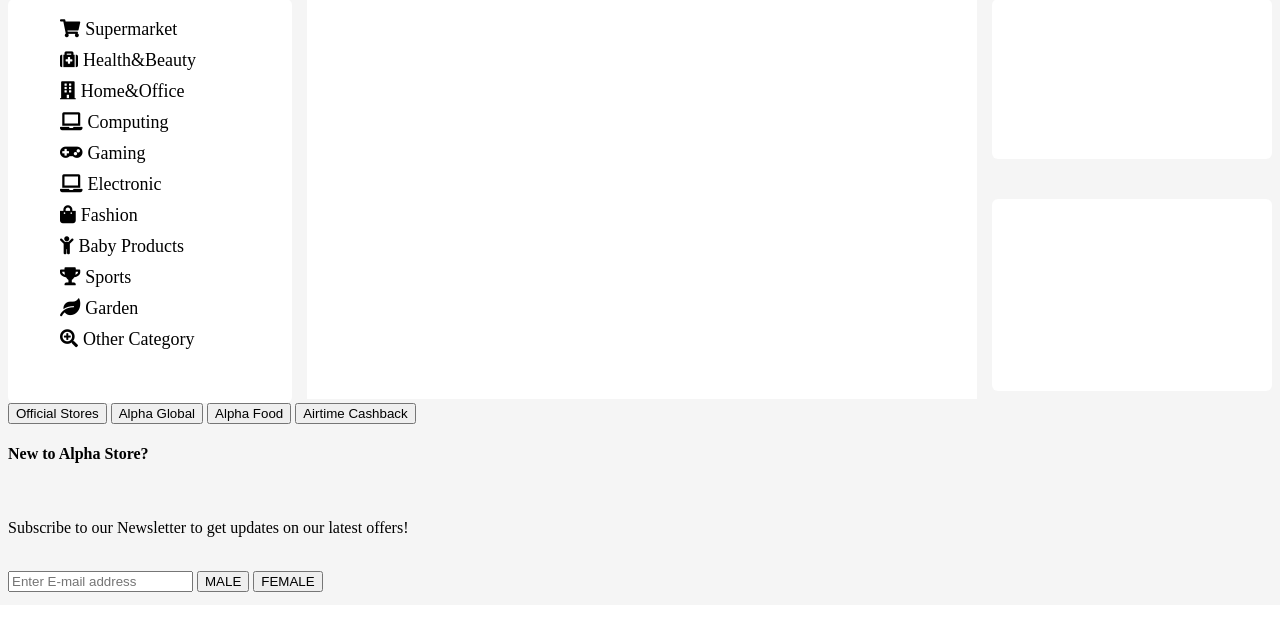
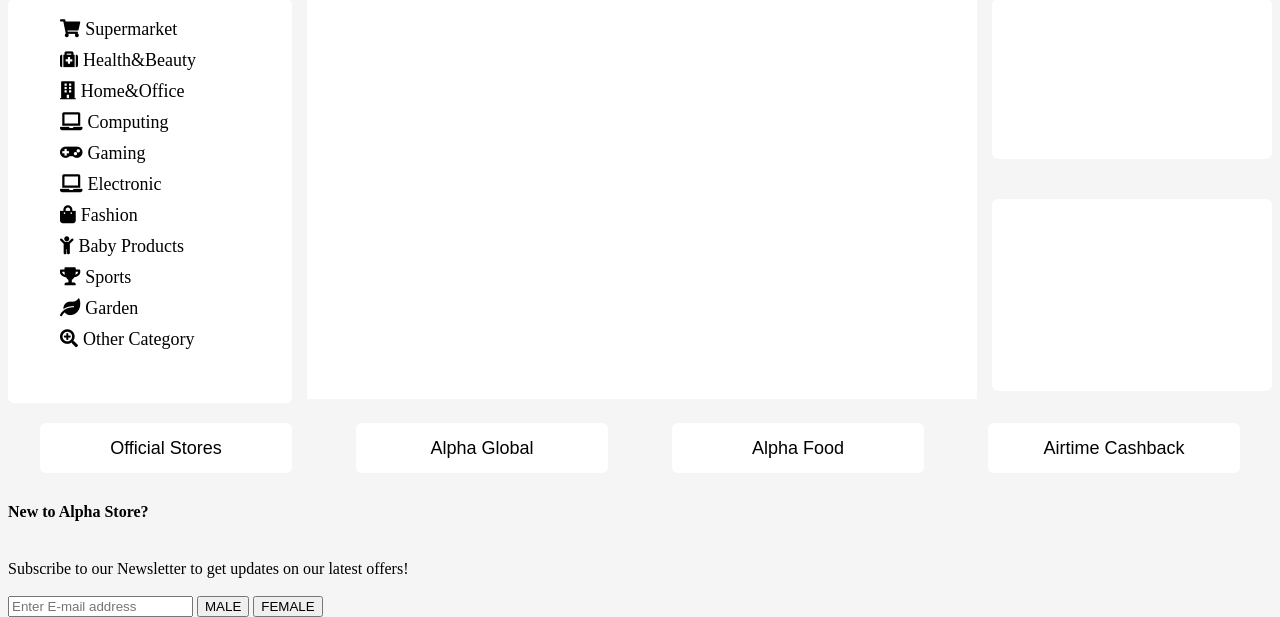
Before and after one commit to LifsaDev/myjum, a PHP site: page / in a window 1280 px wide. Shown: the part 195-812 px from the top of the page. Before the commit the page ends 787 px from the top, so only its background shows below. Run offline with PHP 8.4, Linux system fonts and the light colour scheme.

Commit message:
More styling with css.

```diff
--- a/index.css
+++ b/index.css
@@ -46,19 +46,7 @@ body{
     display:flex;
     background-color:#ffffff
 }
-/*
-.logo h2{
-    height:45px;
-    width:100px;
-    margin-right:120px;
-    margin-left:50px;
-    padding:auto;
-}
-.searchdiv i{
-    font-size:20px;
-    margin:10px auto;
-    cursor:pointer;
-}*/
+
 .searchdiv button:hover{
     background-color:darkorange;
 }
@@ -164,3 +152,35 @@ body{
     margin-right:0px;
     border-radius:6px;
 }
+.services{
+    margin-top:20px;
+    display:flex;
+    height:fit-content;
+}
+.services button{
+    width:20%;
+    margin:auto;
+    height:50px;
+    background-color:white;
+    border-radius:6px;
+    border:none;
+    font-size:large;
+    cursor: pointer;
+}
+.footer{
+    margin-top:30px;
+}
+.email{
+    display:block;
+    height:100px;
+}
+.email p{
+    margin-top:0px;
+    margin-bottom:0px;
+}
+.email input{
+    margin-top:0px;
+}
+.email.buttons{
+    display:flex;
+}
```
